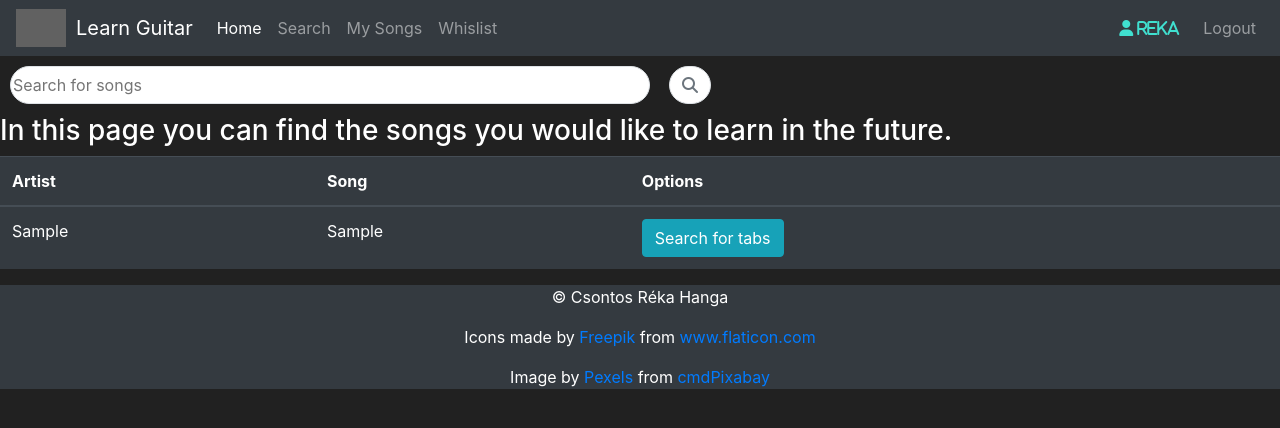
After one commit to csontosreka/learn_guitar, a Flask app: page /whislist in a window 1280 px wide. The commit adds this page. Shown: the top 428 px of the page. Run offline with Flask 2, Linux system fonts and the light colour scheme; a user stored in the database is signed in; tables that the repository leaves empty hold one stand-in row (values such as "Sample post"); some libraries are stand-ins or nearby versions; grey boxes are pictures that could not be loaded.

Commit message:
created whislist feature

```diff
--- a/application/routes.py
+++ b/application/routes.py
@@ -1,6 +1,6 @@
 from application import app
 from flask import render_template, redirect, url_for, flash
-from application.models import My_Songs, User
+from application.models import My_Songs, Whislist, User
 from application.youtube_api import get_yt_search_results
 from application import tab_scraper
 from application.forms import RegisterForm, LoginForm
@@ -26,6 +26,13 @@ def search_page():
 def mysongs_page():
     mysongs = My_Songs.query.all()
     return render_template("my-songs.html", songs=mysongs)
+
+
+@app.route("/whislist")
+@login_required
+def whislist_page():
+    whislist = Whislist.query.all()
+    return render_template("whislist.html", songs=whislist)
 
 
 @app.route("/register", methods=["GET", "POST"])
--- a/application/templates/base.html
+++ b/application/templates/base.html
@@ -33,6 +33,9 @@
                     </li>
                     <li class="nav-item">
                         <a class="nav-link" href="{{ url_for('mysongs_page') }}">My Songs</a>
+                    </li>
+                    <li class="nav-item">
+                        <a class="nav-link" href="{{ url_for('whislist_page') }}">Whislist</a>
                     </li>
                 </ul>
 
--- /dev/null
+++ b/application/templates/whislist.html
@@ -0,0 +1,57 @@
+{% extends 'base.html' %}
+
+{% block title %}
+    Whislist
+{% endblock %}
+
+{% block content %}
+
+    <div class="input-group">
+        <input class=" border rounded-pill" type="text" placeholder="Search for songs" id="search-input-yt">
+        <span class="input-group-append">
+            <button id="search-btn-yt" class="btn btn-outline-secondary bg-white border-start-0 border rounded-pill ms-n3" type="button">
+                <i class="fa fa-search"></i>
+            </button>
+        </span>
+    </div>
+    <h3>In this page you can find the songs you would like to learn in the future.</h3>
+    <table class="table table-hover table-dark">
+        <thead>
+            <tr>
+                <!-- Your Columns HERE -->
+                <th scope="col">Artist</th>
+                <th scope="col">Song</th>
+                <th scope="col">Options</th>
+            </tr>
+        </thead>
+        <tbody>
+            <!-- Your rows inside the table HERE: -->
+                {% for song in songs %}
+                    <tr>
+                        <td>{{ song.artist }}</td>
+                        <td>{{ song.song }}</td>
+                        <td>
+                            <button class="btn btn-outline btn-info">Search for tabs</button>
+                        </td>
+                    </tr>
+                {% endfor %}
+        </tbody>
+    </table>
+    <style>
+        #input-group {
+            display: flex;
+        }
+
+
+        #search-input-yt {
+            width: 50%;
+            margin: 10px;
+
+        }
+
+        #search-btn-yt {
+            margin: 10px;
+        }
+
+    </style>
+{% endblock %}
```
Also changed, not shown: application/models.py (+12 -0 lines), application/mysongs.db.
